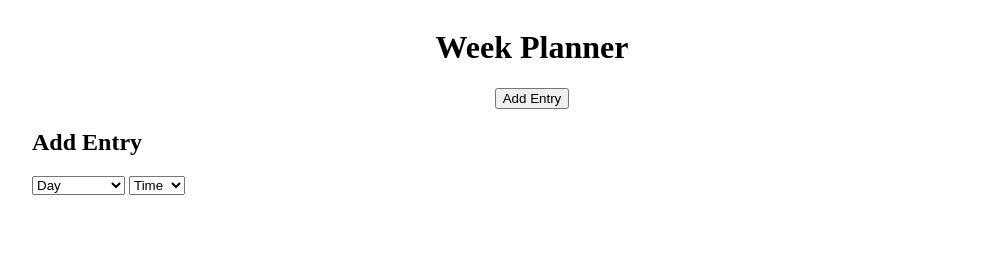
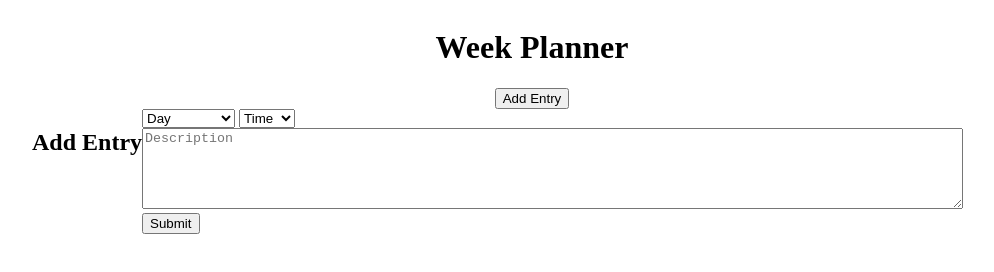
Before and after one commit to 16hsuisaac/week-planner, a plain HTML site: page index.html in a window 1280 px wide. Shown: the whole page, without its empty margins (108-1102 px from the left). Drawn offline with Linux system fonts and the light colour scheme.

Commit message:
Made rows and changes to modal.

```diff
--- a/index.html
+++ b/index.html
@@ -16,14 +16,22 @@
         <button>Add Entry</button>
       </div>
     </div>
-    <div class="modal-before">
-      <h2>Add Entry</h2>
+
+    <!-- Modal -->
+
+    <div class="modal-before flex">
+      <div class="row">
+        <div class="column-full">
+          <h2>Add Entry</h2>
+        </div>
+      </div>
+
       <form>
-        <lable>
+        <div class="row">
           <div class="dropDown">
             <label>
               <select name="Days of the Week">
-                <option>Day</option>
+                <option disabled selected>Day</option>
                 <option value="mon">Monday</option>
                 <option value="tues">Tuesday</option>
                 <option value="wed">Wednesday</option>
@@ -35,7 +43,7 @@
             </label>
             <label>
               <select name="Time">
-                <option>Time</option>
+                <option disabled selected>Time</option>
                 <option value="0">0:00</option>
                 <option value="1">1:00</option>
                 <option value="2">2:00</option>
@@ -62,8 +70,22 @@
                 <option value="23">23:00</option>
               </select>
             </label>
+            </div>
+        </div>
+
+        <div class="row">
+          <div class="text">
+            <label>
+              <textarea placeholder="Description" cols="100" rows="5"></textarea>
+            </label>
           </div>
-        </lable>
+        </div>
+
+        <div class="row">
+          <div class="submit">
+            <button>Submit</button>
+          </div>
+       </div>
       </form>
     </div>
   </div>
--- a/styles.css
+++ b/styles.css
@@ -14,3 +14,8 @@
 .hidden {
   display: none;
 }
+
+.column-full {
+  flex-basis: 100%;
+  justify-self: center;
+}
```
